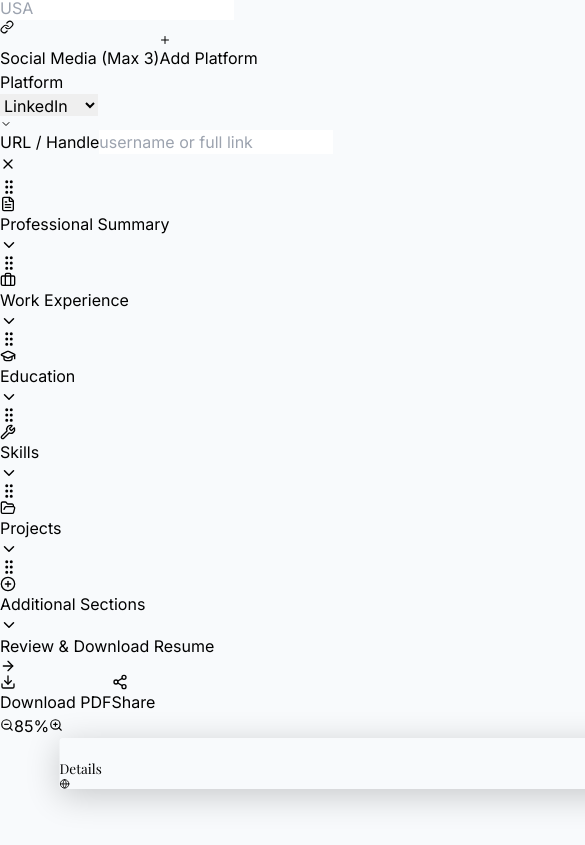
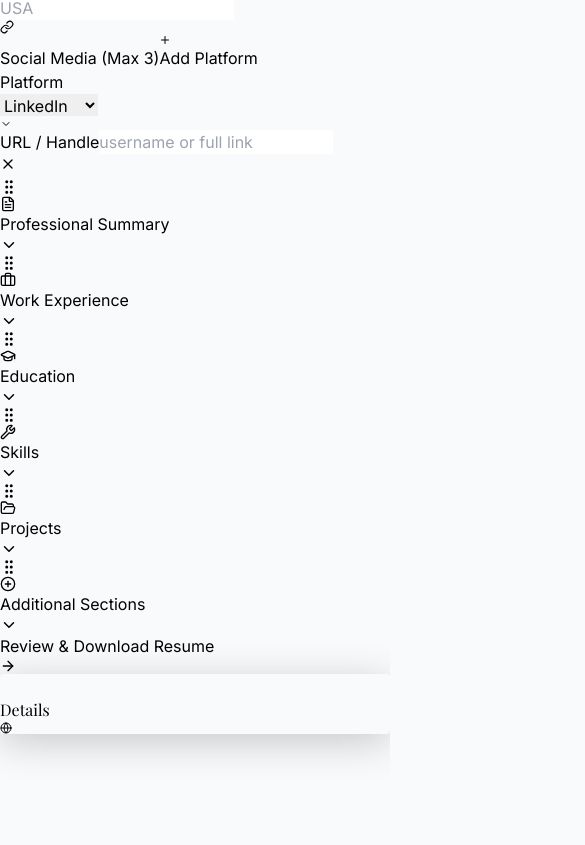
Before and after one commit to GitSharon3/RamroCV, a React (Vite) app: page /builder/details in a window 390 px wide. Shown: the part 1023-1868 px from the top of the page, 585 px wide, since content can reach past the window. Built offline with nearby package versions, Linux system fonts and the light colour scheme; a web font is replaced by a local one.

Commit message:
Responsive Enter Details Page

```diff
--- a/src/components/ResumePreview.jsx
+++ b/src/components/ResumePreview.jsx
@@ -119,16 +119,17 @@ const ResumePreview = ({ hideTemplateSwitcher, hideActionBar, initialZoom = 0.75
       {/* Resume Preview Canvas */}
       <div className="bg-gradient-to-br from-gray-200 to-gray-300 rounded-2xl overflow-auto flex-1 relative"
         style={{ minHeight: hideActionBar ? '500px' : '600px' }}>
-        <div className="flex justify-center py-8 px-4">
+        <div className="flex justify-center items-start min-h-full p-4 md:p-6">
           <div
             style={{
               transform: `scale(${zoom})`,
               transformOrigin: 'top center',
               width: '210mm',
+              maxWidth: '100%',
               boxShadow: '0 8px 40px rgba(0,0,0,0.2)',
               borderRadius: '4px',
               overflow: 'hidden',
-              marginBottom: zoom < 1 ? `calc((1 - ${zoom}) * -297mm)` : 0,
+              marginBottom: zoom < 1 ? `calc((1 - ${zoom}) * -297mm)` : '20px',
             }}
           >
             <TemplateComponent {...resumeData} />
--- a/src/pages/builder-steps/EditResumeStep.jsx
+++ b/src/pages/builder-steps/EditResumeStep.jsx
@@ -9,13 +9,18 @@ const EditResumeStep = () => {
       initial={{ opacity: 0, x: 20 }}
       animate={{ opacity: 1, x: 0 }}
       exit={{ opacity: 0, x: -20 }}
-      className="grid grid-cols-1 lg:grid-cols-12 gap-6"
+      className="flex flex-col xl:flex-row gap-6 h-[calc(100vh-200px)] min-h-[600px]"
     >
-      <div className="lg:col-span-5 lg:sticky lg:top-[88px] lg:max-h-[calc(100vh-120px)] lg:overflow-y-auto pb-4 scrollbar-hide">
-        <ResumeForm />
+      {/* Left - Resume Form */}
+      <div className="xl:w-[420px] w-full flex-shrink-0 bg-white rounded-2xl border border-gray-200 shadow-sm overflow-hidden flex flex-col">
+        <div className="flex-1 overflow-y-auto p-4">
+          <ResumeForm />
+        </div>
       </div>
-      <div className="lg:col-span-7 h-full">
-        <ResumePreview hideTemplateSwitcher={true} initialZoom={0.85} />
+
+      {/* Right - Resume Preview (Fuller view) */}
+      <div className="flex-1 min-w-0 bg-white rounded-2xl border border-gray-200 shadow-sm overflow-hidden flex flex-col">
+        <ResumePreview hideTemplateSwitcher={true} hideActionBar={true} initialZoom={1.0} />
       </div>
     </motion.div>
   );
```
